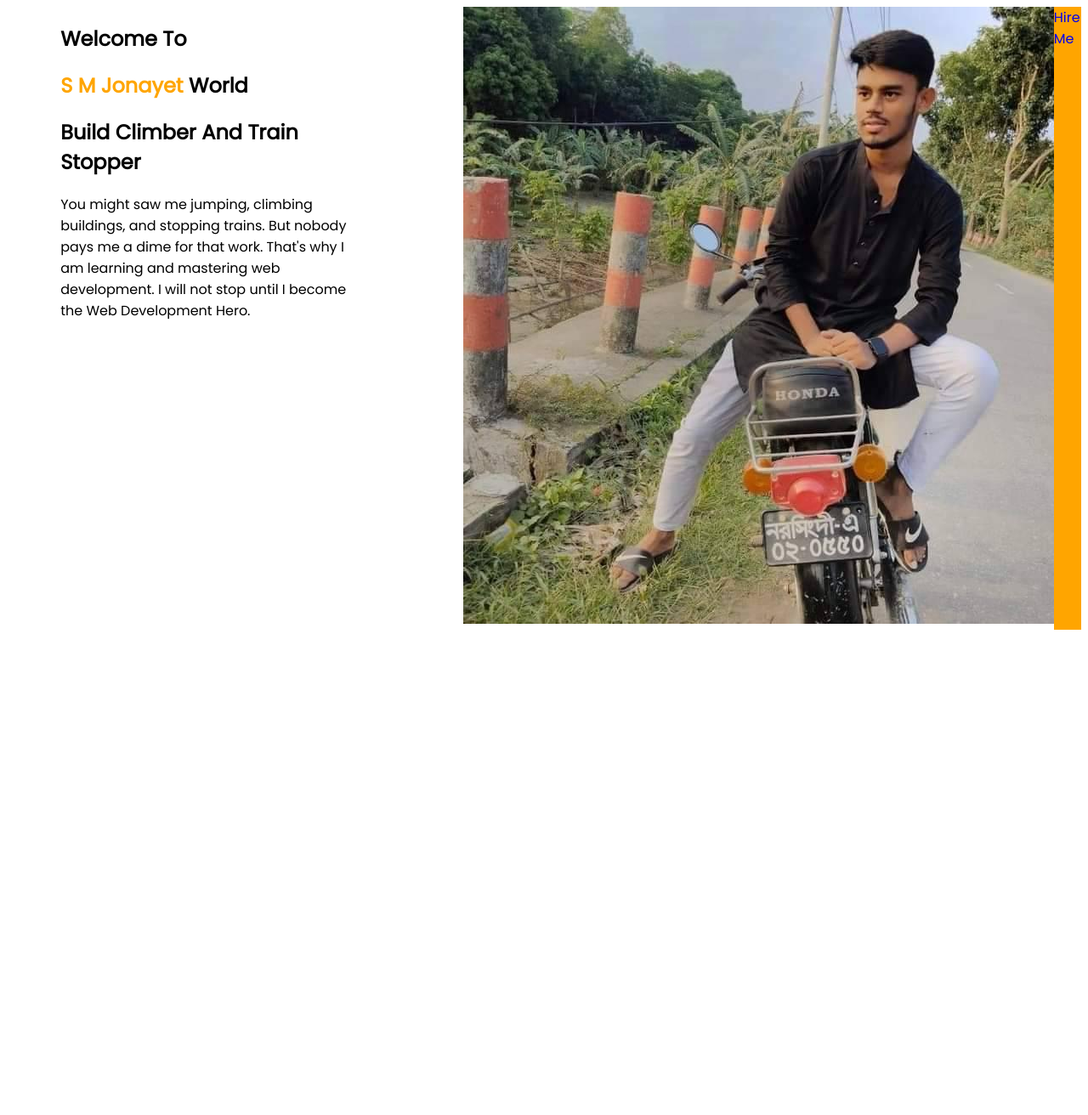
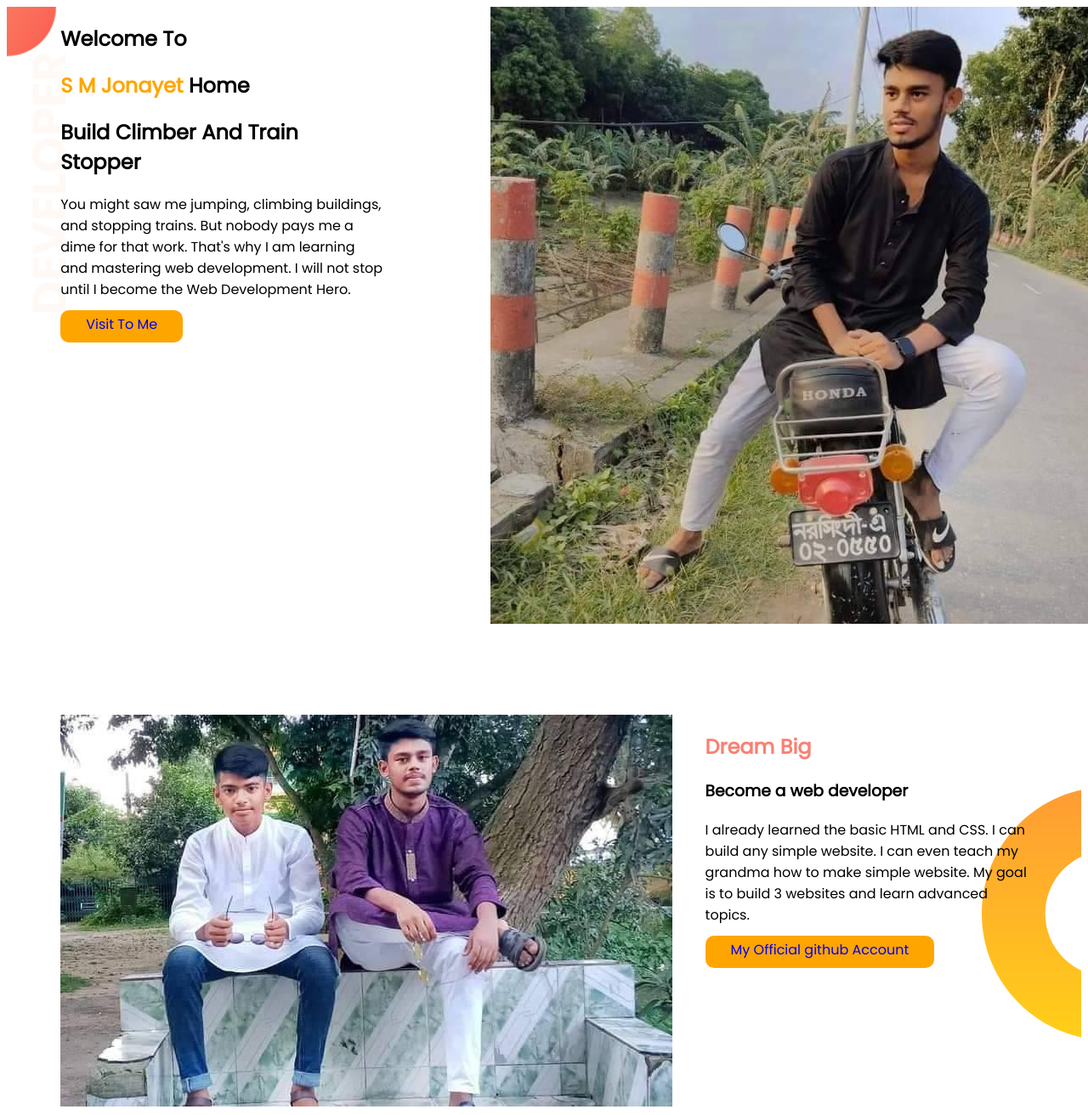
Before and after one commit to smjonayet143/sm-new-portfolio, a plain HTML site: page index.html in a window 1280 px wide. Shown: the whole page at 85% size. Before the commit the page ends 800 px from the top, so only its background shows below. Drawn offline with Linux system fonts and the light colour scheme.

Commit message:
dream big

```diff
--- a/index.html
+++ b/index.html
@@ -14,10 +14,10 @@
 </head>
 
 <body>
-    <section>
+    <section class="Top-banner">
         <div class="half-width">
             <h1>Welcome To </h1>
-            <h1><span class="orange-color">S M Jonayet</span> World</h1>
+            <h1><span class="orange-color">S M Jonayet</span> Home</h1>
             <h2>Build Climber And Train Stopper</h2>
             <p>You might saw me jumping, climbing buildings, and stopping trains. But nobody pays me a dime for that
                 work.
@@ -25,11 +25,36 @@
                 Development
                 Hero.
             </p>
+            <a class="link-button" target="_blank" href="https://www.facebook.com/urmi.jonayet.143/">Visit To Me</a>
         </div>
         <div class="half-width">
             <img src="images/fb.pic.1.jpg" alt="">
+
         </div>
-        <a class="link-button" href="https://www.facebook.com/urmi.jonayet.143/">Hire Me</a>
+
+
+    </section>
+    <section class="dream-big">
+        <div class="half-width">
+            <img src="images/sm.02.jpg" alt="">
+        </div>
+
+        <div class="half-width">
+            <h1 class="green-color">Dream Big</h1>
+            <h3>Become a web developer</h3>
+            <p>I already learned the basic HTML and CSS. I can build any simple website. I can even teach my grandma how
+                to make simple website. My goal is to build 3 websites and learn advanced topics.</p>
+            <a class="link-button" target="_blank" href="https://github.com/smjonayet143">My Official github Account</a>
+        </div>
+
+
+
+
+
+
+
+
+
 
 
 
@@ -39,6 +64,8 @@
 
 
 
+
+
 </body>
 
 </html>
--- a/style.css
+++ b/style.css
@@ -7,6 +7,7 @@ body{
 }
 section{
     display: flex;
+    margin-bottom: 100px;
 }
 .half-width{
     width: 50%;
@@ -16,4 +17,19 @@ section{
 .link-button{
 text-decoration: none;
 background-color: orange;
+padding: 10px 30px;
+border-radius: 10px;
+padding-top: 5px;
 }
+.Top-banner{
+    background-image: url(images/top-banner.png);
+    background-repeat: no-repeat;
+}
+.green-color{
+    color:salmon;
+}
+.dream-big{
+    background-image: url(images/dream-bg.png);
+    background-repeat: no-repeat;
+    background-position: right;
+}
```
